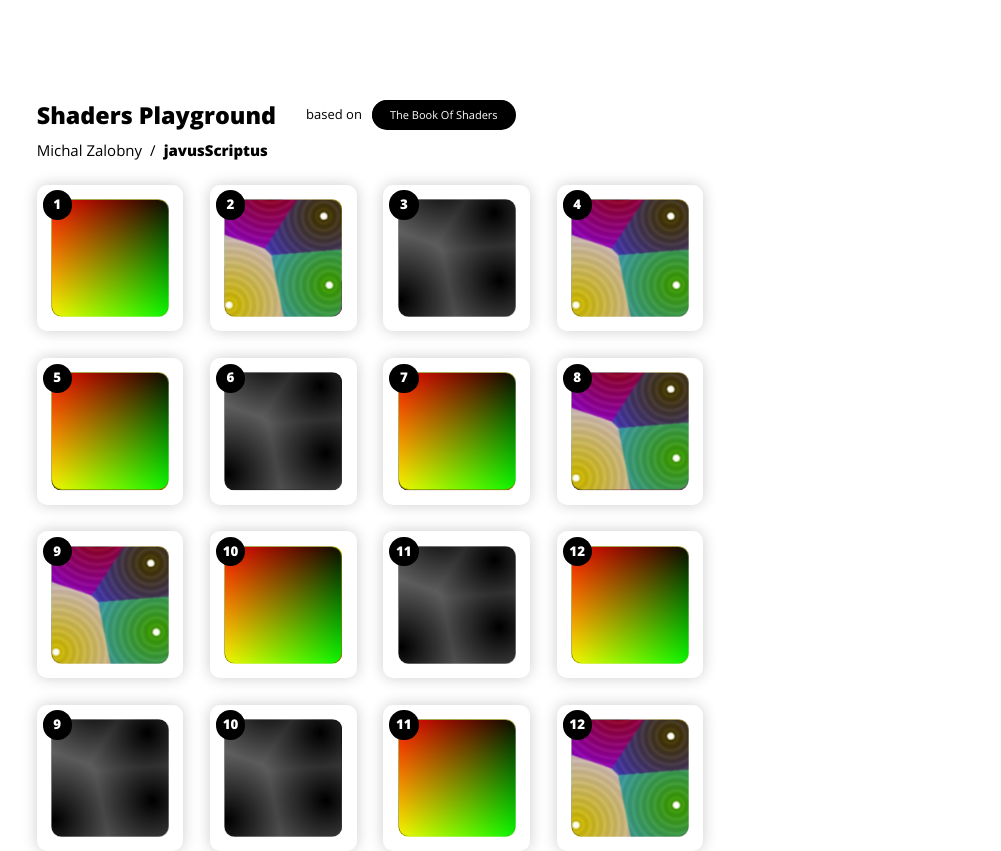
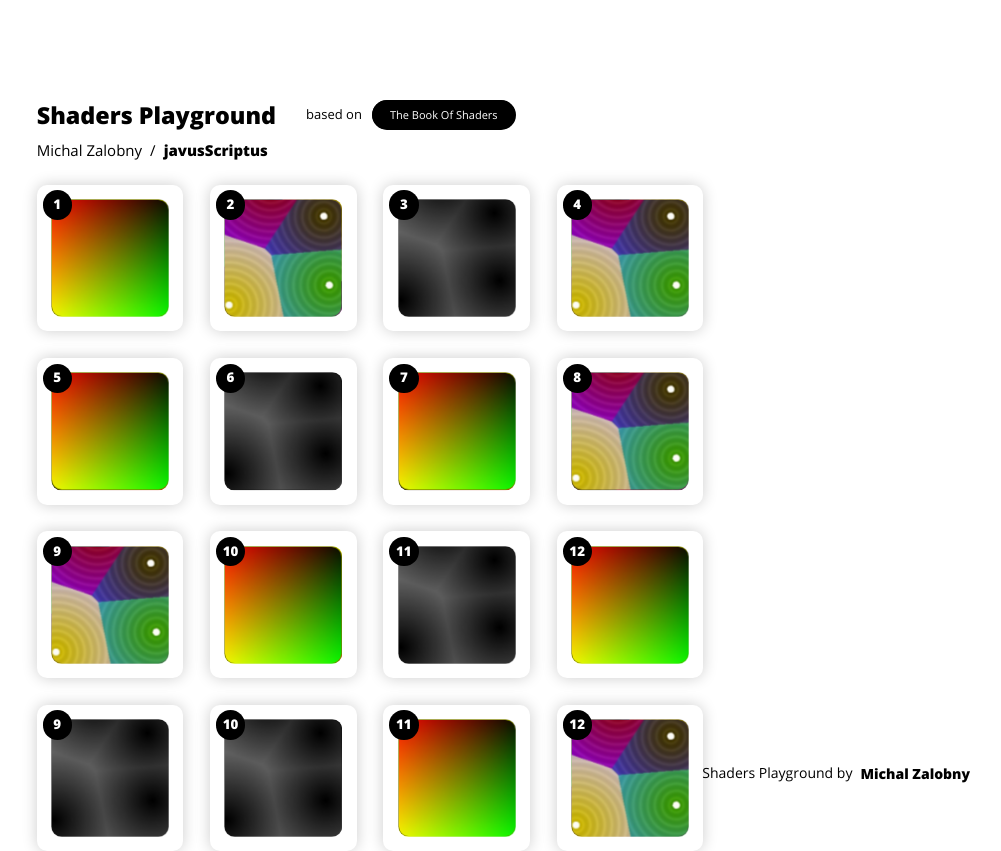
Before and after one commit to michalzalobny/book-of-shaders-playground, a Next.js app: page / in a window 1280 px wide. Shown: the whole page, without its empty margins (270-1271 px from the left). Built offline with nearby package versions, Linux system fonts and the light colour scheme; no server answers.

Commit message:
Add author info

```diff
--- a/src/components/Layout/Layout.module.scss
+++ b/src/components/Layout/Layout.module.scss
@@ -16,3 +16,44 @@
     user-select: none;
   }
 }
+
+.authorWrapper {
+  position: fixed;
+  z-index: 5;
+  bottom: 20px;
+  right: 40px;
+  display: flex;
+}
+
+.contactText {
+  display: inline-block;
+  font-size: 14px;
+  color: var(--black);
+  position: relative;
+
+  &Bold {
+    font-weight: 800;
+
+    &:before {
+      content: '';
+      position: absolute;
+      top: 100%;
+      width: 100%;
+      height: 1px;
+      background-color: var(--black);
+      transform-origin: left;
+      transform: scaleX(0);
+      transition: transform 0.6s cubic-bezier(0.64, 0.02, 0.16, 0.97);
+    }
+
+    &:hover {
+      &:before {
+        transform: scaleX(1);
+      }
+    }
+  }
+}
+
+.contactSpacer {
+  width: 8px;
+}
--- a/src/components/Layout/Layout.tsx
+++ b/src/components/Layout/Layout.tsx
@@ -1,5 +1,7 @@
 import React from 'react';
 import clsx from 'clsx';
+
+import { LinkHandler } from 'components/LinkHandler/LinkHandler';
 
 import styles from './Layout.module.scss';
 
@@ -14,6 +16,13 @@ export const Layout = (props: Props) => {
   return (
     <>
       <div className={clsx(styles.readyWrapper, isReady && styles.readyWrapperReady)}></div>
+      <div className={styles.authorWrapper}>
+        <span className={styles.contactText}>Shaders Playground by</span>
+        <span className={styles.contactSpacer} />
+        <LinkHandler isExternal elHref="https://www.linkedin.com/in/michal-zalobny-1a8257204/">
+          <span className={clsx(styles.contactText, styles.contactTextBold)}>Michal Zalobny</span>
+        </LinkHandler>
+      </div>
       {children}
     </>
   );
```
